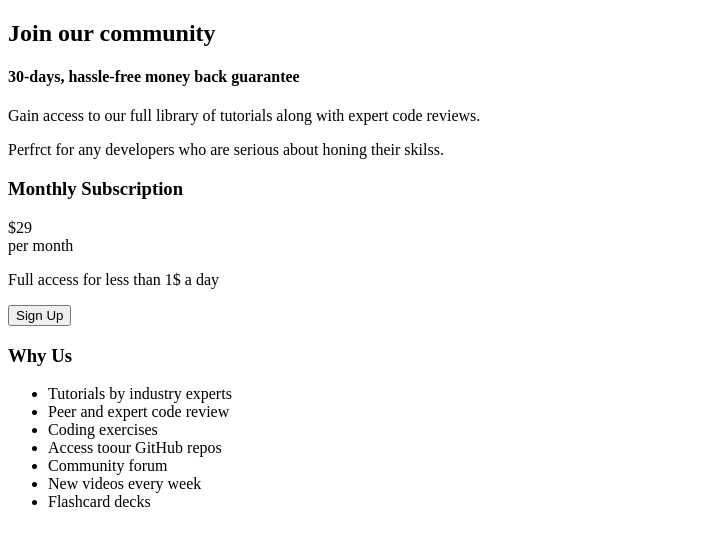
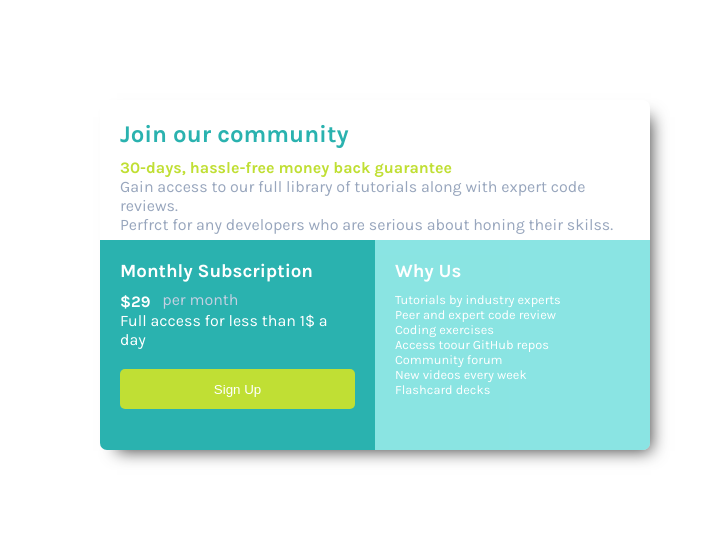
Before and after one commit to Yusuff4u2c/code-challenge-1, a plain HTML site: page index.html in a window 1280 px wide. Shown: the whole page, without its empty margins (0-718 px from the left). Drawn offline with Linux system fonts and the light colour scheme; a script that the page names is missing.

Commit message:
Update index.html

```diff
--- a/index.html
+++ b/index.html
@@ -7,7 +7,7 @@
     <link rel="preconnect" href="https://fonts.googleapis.com">
     <link rel="preconnect" href="https://fonts.gstatic.com" crossorigin>
     <link href="https://fonts.googleapis.com/css2?family=Karla:wght@400;700&display=swap" rel="stylesheet">
-    <link rel="stylesheet" href="./challenge.css">
+    <link rel="stylesheet" href="./style.css">
     <title>Pricing Tag</title>
 </head>
 <body>
```
